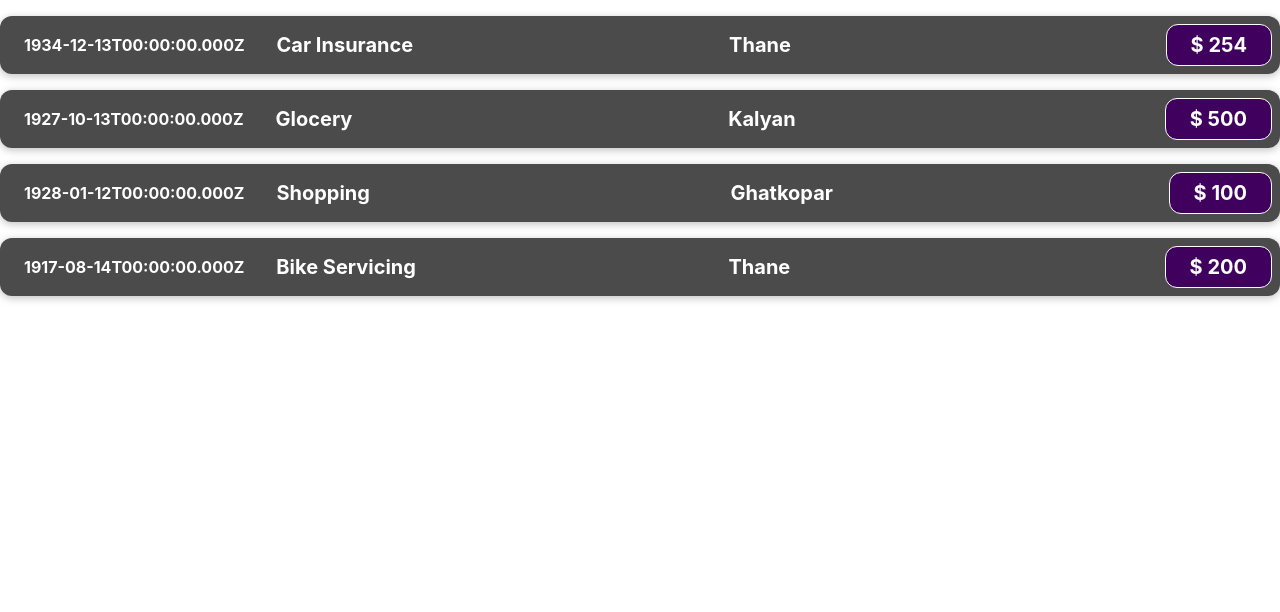
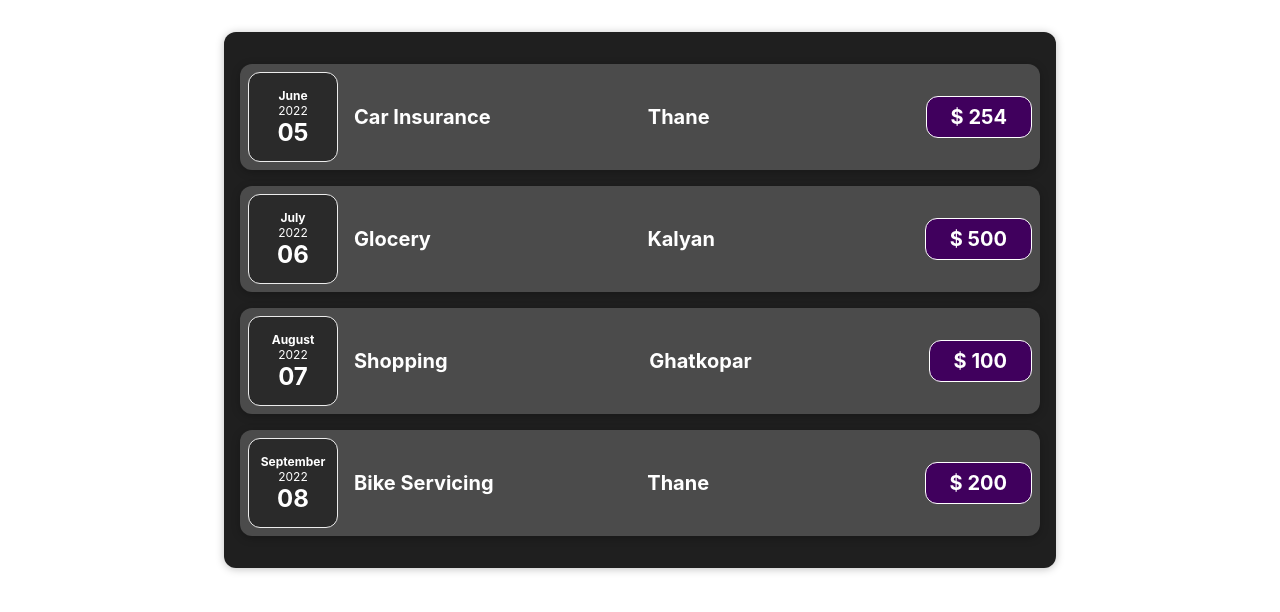
Before and after one commit to kiransalve/react-expense-app, a React (Create React App) app: page / in a window 1280 px wide. Shown: the top 612 px of the page. Built offline with nearby package versions, Linux system fonts and the light colour scheme.

Commit message:
File Structure changed

```diff
--- a/src/App.js
+++ b/src/App.js
@@ -1,46 +1,11 @@
-import ExpenseItem from "./components/ExpenseItem";
+import Expenses from "./components/Expense/Expenses";
 
-function App() {
-  const expense = [
-    {
-      title: "Car Insurance",
-      amount: 254,
-      date: new Date(29, 5, 2022),
-      location: "Thane",
-    },
-    {
-      title: "Glocery",
-      amount: 500,
-      date: new Date(22, 3, 2022),
-      location: "Kalyan",
-    },
-    {
-      title: "Shopping",
-      amount: 100,
-      date: new Date(22, 6, 2022),
-      location: "Ghatkopar",
-    },
-    {
-      title: "Bike Servicing",
-      amount: 200,
-      date: new Date(12, 1, 2022),
-      location: "Thane",
-    },
-  ];
+const App = () => {
   return (
     <div className="App">
-      {expense.map((e) => {
-        return (
-          <ExpenseItem
-            title={e.title}
-            amount={e.amount}
-            date={e.date.toISOString()}
-            location={e.location}
-          />
-        );
-      })}
+      <Expenses />
     </div>
   );
-}
+};
 
 export default App;
--- /dev/null
+++ b/src/components/Expense/ExpenseDate.css
@@ -0,0 +1,26 @@
+.expense-date {
+  display: flex;
+  flex-direction: column;
+  width: 5.5rem;
+  height: 5.5rem;
+  border: 1px solid #ececec;
+  background-color: #2a2a2a;
+  color: white;
+  border-radius: 12px;
+  align-items: center;
+  justify-content: center;
+}
+
+.expense-date__month {
+  font-size: 0.75rem;
+  font-weight: bold;
+}
+
+.expense-date__year {
+  font-size: 0.75rem;
+}
+
+.expense-date__day {
+  font-size: 1.5rem;
+  font-weight: bold;
+}
--- a/src/components/ExpenseDetails.jsx
+++ b/src/components/Expense/ExpenseDetails.jsx
@@ -1,6 +1,6 @@
 import React from 'react'
 
-function ExpenseDetails(props) {
+const ExpenseDetails = (props) => {
     return (
         <div className="expense-item__description">
             <h2>{props.title}</h2>
--- a/src/components/ExpenseItem.css
+++ b/src/components/Expense/ExpenseItem.css
@@ -5,7 +5,6 @@
   box-shadow: 0 2px 8px rgba(0, 0, 0, 0.25);
   padding: 0.5rem;
   margin: 1rem 0;
-  border-radius: 12px;
   background-color: #4b4b4b;
 }
 
--- a/src/components/ExpenseItem.jsx
+++ b/src/components/Expense/ExpenseItem.jsx
@@ -2,13 +2,14 @@ import React from 'react'
 import "./ExpenseItem.css";
 import Expensedate from './Expensedate';
 import ExpenseDetails from './ExpenseDetails';
+import Card from '../UI/Card';
 
 const ExpenseItem = (props) => {
     return (
-        <div className='expense-item'>
+        <Card className='expense-item'>
             <Expensedate date={props.date} />
             <ExpenseDetails title={props.title} amount={props.amount} location={props.location} />
-        </div >
+        </Card>
     )
 }
 
--- /dev/null
+++ b/src/components/Expense/Expensedate.jsx
@@ -0,0 +1,17 @@
+import React from 'react';
+import "./ExpenseDate.css";
+
+const Expensedate = (props) => {
+    const month = props.date.toLocaleString('en-US', { month: "long" })
+    const day = props.date.toLocaleString('en-US', { day: "2-digit" })
+    const year = props.date.getFullYear();
+    return (
+        <div className='expense-date'>
+            <div className="expense-date__month">{month}</div>
+            <div className="expense-date__year">{year}</div>
+            <div className="expense-date__day">{day}</div>
+        </div>
+    )
+}
+
+export default Expensedate
--- /dev/null
+++ b/src/components/Expense/Expenses.css
@@ -0,0 +1,7 @@
+.expenses {
+  padding: 1rem;
+  background-color: rgb(31, 31, 31);
+  margin: 2rem auto;
+  width: 50rem;
+  max-width: 95%;
+}
--- /dev/null
+++ b/src/components/Expense/Expenses.jsx
@@ -0,0 +1,52 @@
+import React from 'react';
+import Card from "../UI/Card";
+import ExpenseItem from '../Expense/ExpenseItem';
+import "./Expenses.css"
+
+const expense = [
+    {
+        title: "Car Insurance",
+        amount: 254,
+        date: new Date(2022, 5, 5),
+        location: "Thane",
+    },
+    {
+        title: "Glocery",
+        amount: 500,
+        date: new Date(2022, 6, 6),
+        location: "Kalyan",
+    },
+    {
+        title: "Shopping",
+        amount: 100,
+        date: new Date(2022, 7, 7),
+        location: "Ghatkopar",
+    },
+    {
+        title: "Bike Servicing",
+        amount: 200,
+        date: new Date(2022, 8, 8),
+        location: "Thane",
+    },
+];
+
+const Expenses = () => {
+    return (
+        <Card className="expenses">
+            {
+                expense.map((e) => {
+                    return (
+                        <ExpenseItem
+                            title={e.title}
+                            amount={e.amount}
+                            date={e.date}
+                            location={e.location}
+                        />
+                    );
+                })
+            }
+        </Card>
+    )
+}
+
+export default Expenses
--- a/src/components/Expensedate.jsx
+++ /dev/null
@@ -1,9 +0,0 @@
-import React from 'react'
-
-function Expensedate(props) {
-    return (
-        <div><h2>{props.date}</h2></div>
-    )
-}
-
-export default Expensedate
--- /dev/null
+++ b/src/components/UI/Card.css
@@ -0,0 +1,4 @@
+.card {
+  border-radius: 12px;
+  box-shadow: 0 1px 8px rgba(0, 0, 0, 0.25);
+}
--- /dev/null
+++ b/src/components/UI/Card.jsx
@@ -0,0 +1,11 @@
+import React from 'react'
+import "./Card.css"
+
+function Card(props) {
+    const classes = 'card ' + props.className
+    return (
+        <div className={classes}>{props.children}</div>
+    )
+}
+
+export default Card;
```
